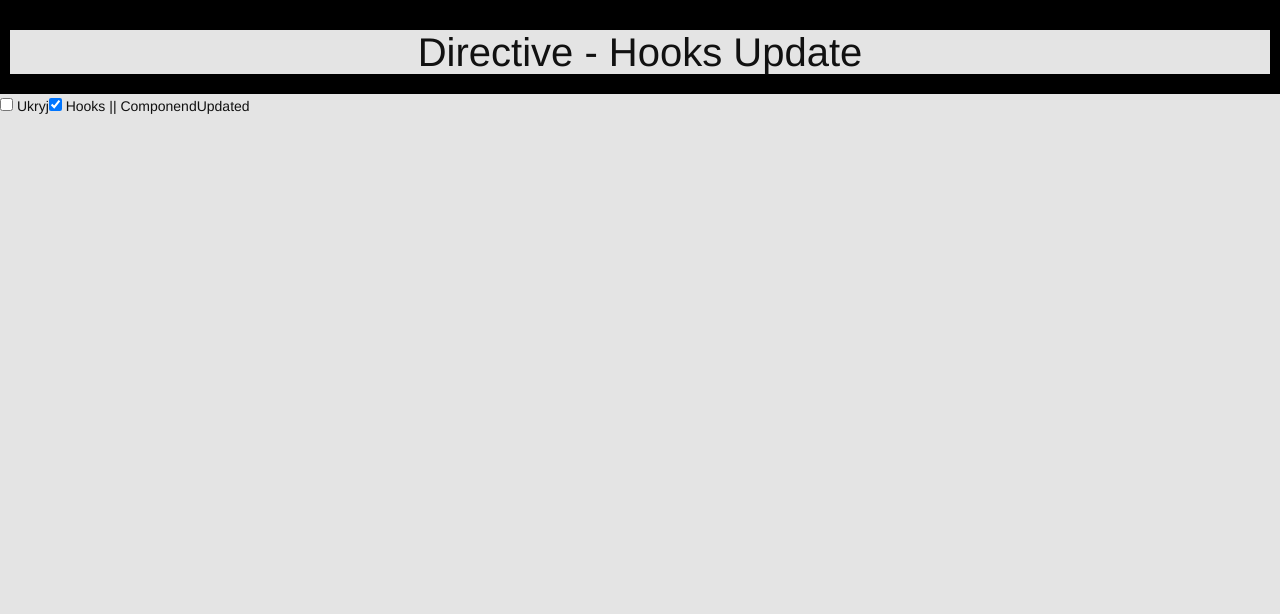
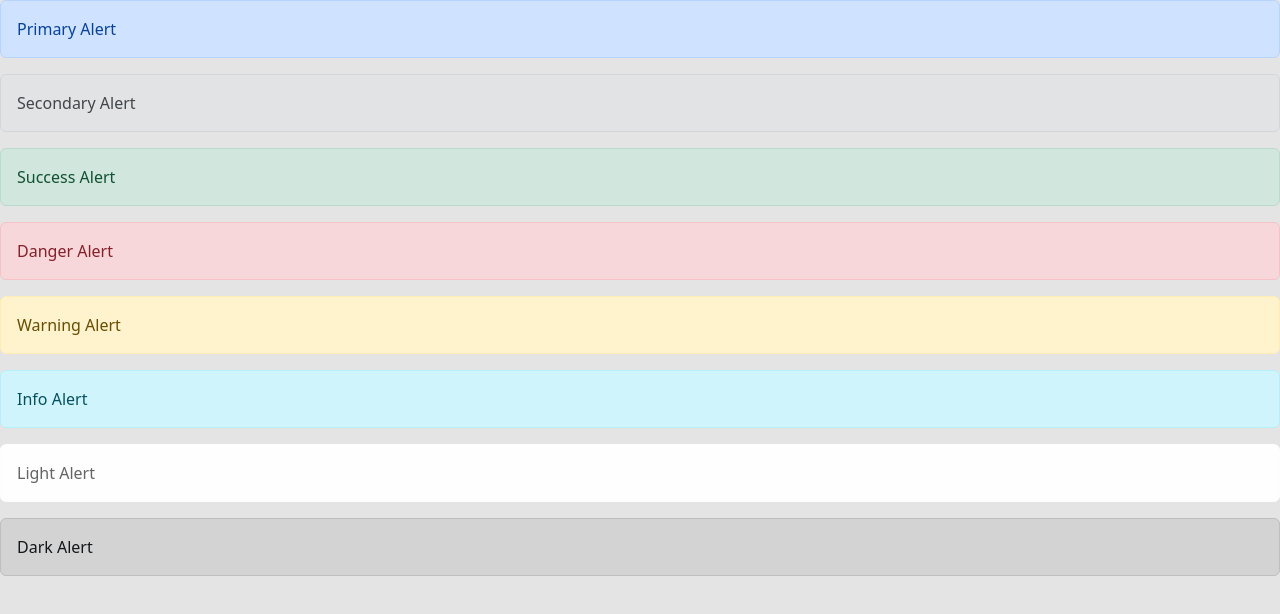
Before and after one commit to PiotrSierant/vue-studying, a Vue app: page / in a window 1280 px wide. Shown: the top 614 px of the page. Built offline with nearby package versions, Linux system fonts and the light colour scheme.

Commit message:
add bootstrap vue

```diff
--- a/package.json
+++ b/package.json
@@ -8,8 +8,10 @@
     "lint": "vue-cli-service lint"
   },
   "dependencies": {
+    "bootstrap": "^5.2.2",
+    "bootstrap-vue": "^2.23.1",
     "core-js": "^3.8.3",
-    "vue": "^2.6.14"
+    "vue": "^2.7.14"
   },
   "devDependencies": {
     "@babel/core": "^7.12.16",
--- a/public/index.html
+++ b/public/index.html
@@ -1,16 +1,16 @@
 <!DOCTYPE html>
 <html lang="">
+
 <head>
   <meta charset="utf-8">
   <meta http-equiv="X-UA-Compatible" content="IE=edge">
   <meta name="viewport" content="width=device-width,initial-scale=1.0">
   <link rel="icon" href="<%= BASE_URL %>favicon.ico">
-    <link rel="stylesheet" href="https://maxcdn.bootstrapcdn.com/bootstrap/3.3.7/css/bootstrap.min.css" integrity="sha384-BVYiiSIFeK1dGmJRAkycuHAHRg32OmUcww7on3RYdg4Va+PmSTsz/K68vbdEjh4u" crossorigin="anonymous">
-    <link rel="stylesheet" href="https://cdnjs.cloudflare.com/ajax/libs/animate.css/4.1.1/animate.min.css"
-  />
   <title>vue</title>
 </head>
+
 <body>
   <div id="app"></div>
 </body>
+
 </html>
--- a/src/App.vue
+++ b/src/App.vue
@@ -1,19 +1,15 @@
 <template>
   <div id="app">
-    <section class="height">
-      <h1 v-padding v-if="!visible">Directive - Hooks {{ whichName ? 'Update' : 'componentUpdated'}}</h1>
-    </section>
-    <input
-      type="checkbox"
-      v-model="visible"
-      @click="visible = !visible"
-    /> <span>{{ visible ? 'Pokaż' : 'Ukryj' }}</span>
-
-    <input
-      type="checkbox"
-      v-model="whichName"
-      @click="whichName = !whichName"
-    /> <span>Hooks || ComponendUpdated</span>
+    <div>
+      <b-alert show variant="primary">Primary Alert</b-alert>
+      <b-alert show variant="secondary">Secondary Alert</b-alert>
+      <b-alert show variant="success">Success Alert</b-alert>
+      <b-alert show variant="danger">Danger Alert</b-alert>
+      <b-alert show variant="warning">Warning Alert</b-alert>
+      <b-alert show variant="info">Info Alert</b-alert>
+      <b-alert show variant="light">Light Alert</b-alert>
+      <b-alert show variant="dark">Dark Alert</b-alert>
+    </div>
   </div>
 </template>
 <script>
@@ -29,12 +25,16 @@ export default {
 }
 </script>
 <style>
-body, *, *::after, *::before {
+body,
+*,
+*::after,
+*::before {
   padding: 0;
   margin: 0;
   background-color: rgb(228, 228, 228);
   color: #111;
 }
+
 .height {
   min-height: 10vh;
 }
```
Also changed, not shown: src/main.js (+6 -3 lines), 1 other file (tests, documents, lock files or other folders). Lines whose indentation alone changed are shown as unchanged.
